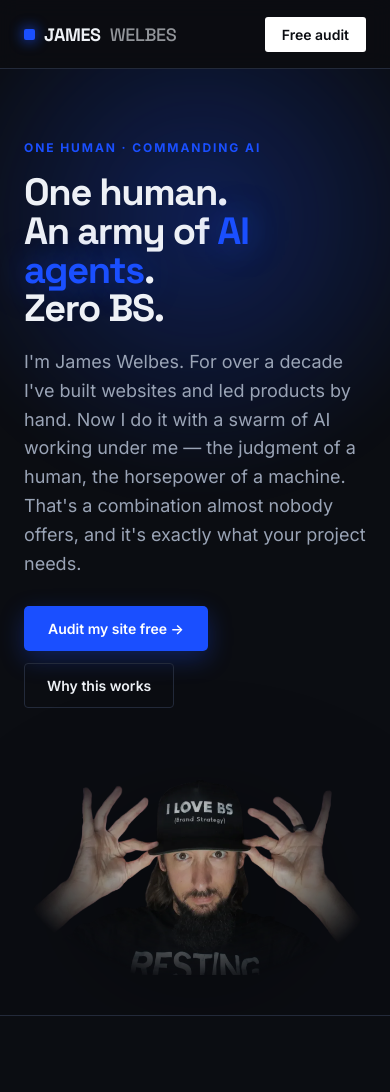
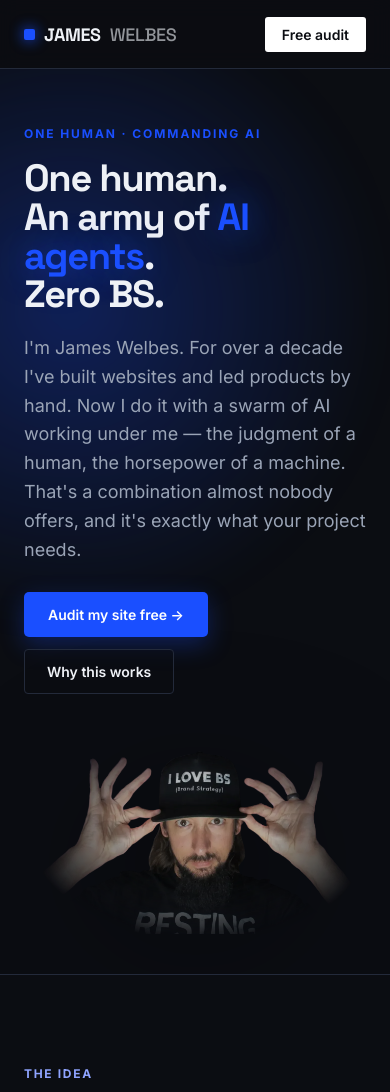
Before and after one commit to welbinator/apex-branding-site, an Astro site: page / in a window 390 px wide. Shown: the top 1092 px of the page. Built offline with nearby package versions, Linux system fonts and the light colour scheme; Astro itself is replaced by a stand-in of ours.

Commit message:
Hero: large full-height portrait bleeding off right (original-site style); mobile stack fix

```diff
--- a/src/pages/index.astro
+++ b/src/pages/index.astro
@@ -28,10 +28,8 @@ const base = import.meta.env.BASE_URL.replace(/\/$/, '');
           <a href="#thesis" class="btn-ghost">Why this works</a>
         </div>
       </div>
-      <div class="hero-photo rise">
-        <img src={base + '/img/james.webp'} width="1256" height="838" alt="James Welbes holding a cap that reads 'I love BS — Brand Strategy'" />
-      </div>
     </div>
+    <img class="hero-bg" src={base + '/img/james.webp'} width="1256" height="838" alt="James Welbes holding a cap that reads 'I love BS — Brand Strategy'" />
   </section>
 
   <!-- THESIS: the AI + human argument -->
@@ -160,18 +158,18 @@ const base = import.meta.env.BASE_URL.replace(/\/$/, '');
   .hl{color:var(--accent);text-shadow:0 0 34px rgba(26,79,255,.55)}
 
   /* HERO */
-  .hero{position:relative;padding:70px 0 40px;overflow:hidden}
-  .glow{position:absolute;top:-160px;right:-120px;width:620px;height:620px;background:radial-gradient(circle,rgba(26,79,255,.28),transparent 62%);filter:blur(20px);pointer-events:none;z-index:0}
-  .hero-grid{position:relative;z-index:1;display:grid;grid-template-columns:1.15fr .85fr;gap:30px;align-items:center}
+  .hero{position:relative;min-height:100vh;display:flex;align-items:center;padding:70px 0 40px;overflow:hidden}
+  .glow{position:absolute;top:-120px;right:-40px;width:720px;height:720px;background:radial-gradient(circle,rgba(26,79,255,.30),transparent 62%);filter:blur(20px);pointer-events:none;z-index:0}
+  .hero-bg{position:absolute;bottom:0;right:-70px;height:98%;width:auto;max-width:64%;object-fit:contain;object-position:bottom right;z-index:1;filter:drop-shadow(0 26px 70px rgba(0,0,0,.6));-webkit-mask-image:linear-gradient(to right,transparent,#000 22%);mask-image:linear-gradient(to right,transparent,#000 22%)}
+  .hero-grid{position:relative;z-index:2;width:100%}
+  .hero-copy{max-width:600px}
   .eyebrow{font-size:12px;font-weight:700;letter-spacing:.16em;text-transform:uppercase;color:var(--accent)}
-  h1{font-size:62px;line-height:1.02;font-weight:700;margin:16px 0 20px;letter-spacing:-.035em}
+  h1{font-size:66px;line-height:1.02;font-weight:700;margin:16px 0 20px;letter-spacing:-.035em}
   .lead{font-size:18px;color:var(--mut);max-width:560px;line-height:1.6}
   .hero-copy .lead{margin-bottom:28px}
   .hero-cta{display:flex;gap:12px;flex-wrap:wrap}
-  .btn-ghost{display:inline-block;border:1px solid var(--line2);color:var(--txt)!important;text-decoration:none;font-weight:600;font-size:14px;padding:11px 22px;border-radius:4px}
+  .btn-ghost{display:inline-block;border:1px solid var(--line2);color:var(--txt)!important;text-decoration:none;font-weight:600;font-size:14px;padding:11px 22px;border-radius:4px;background:rgba(11,13,18,.5)}
   .btn-ghost:hover{border-color:var(--accent);color:#fff!important}
-  .hero-photo{position:relative}
-  .hero-photo img{width:100%;height:auto;display:block;filter:drop-shadow(0 26px 60px rgba(0,0,0,.6))}
 
   /* THESIS */
   .thesis{padding:90px 0;border-top:1px solid var(--line2)}
@@ -274,8 +272,10 @@ const base = import.meta.env.BASE_URL.replace(/\/$/, '');
   footer strong{color:var(--txt)}
 
   @media(max-width:860px){
-    .hero-grid,.about-grid{grid-template-columns:1fr}
-    .hero-photo{max-width:380px;margin:8px auto 0}
+    .hero{display:block;min-height:auto;padding:56px 0 40px}
+    .hero-bg{position:relative;right:auto;height:auto;width:82%;max-width:360px;margin:26px auto 0;display:block;-webkit-mask-image:none;mask-image:none}
+    .hero-copy{max-width:none}
+    .about-grid{grid-template-columns:1fr}
     .about-photo{max-width:340px}
     h1{font-size:46px}
   }
```
